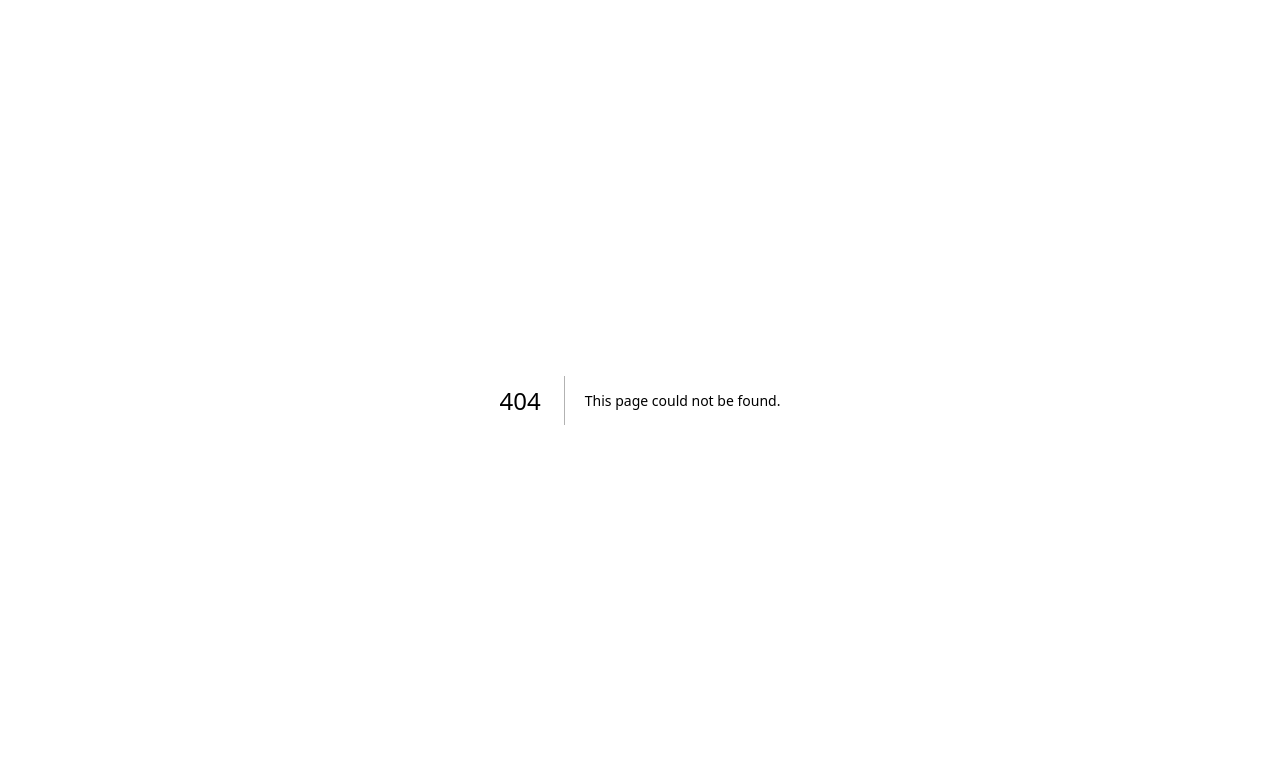
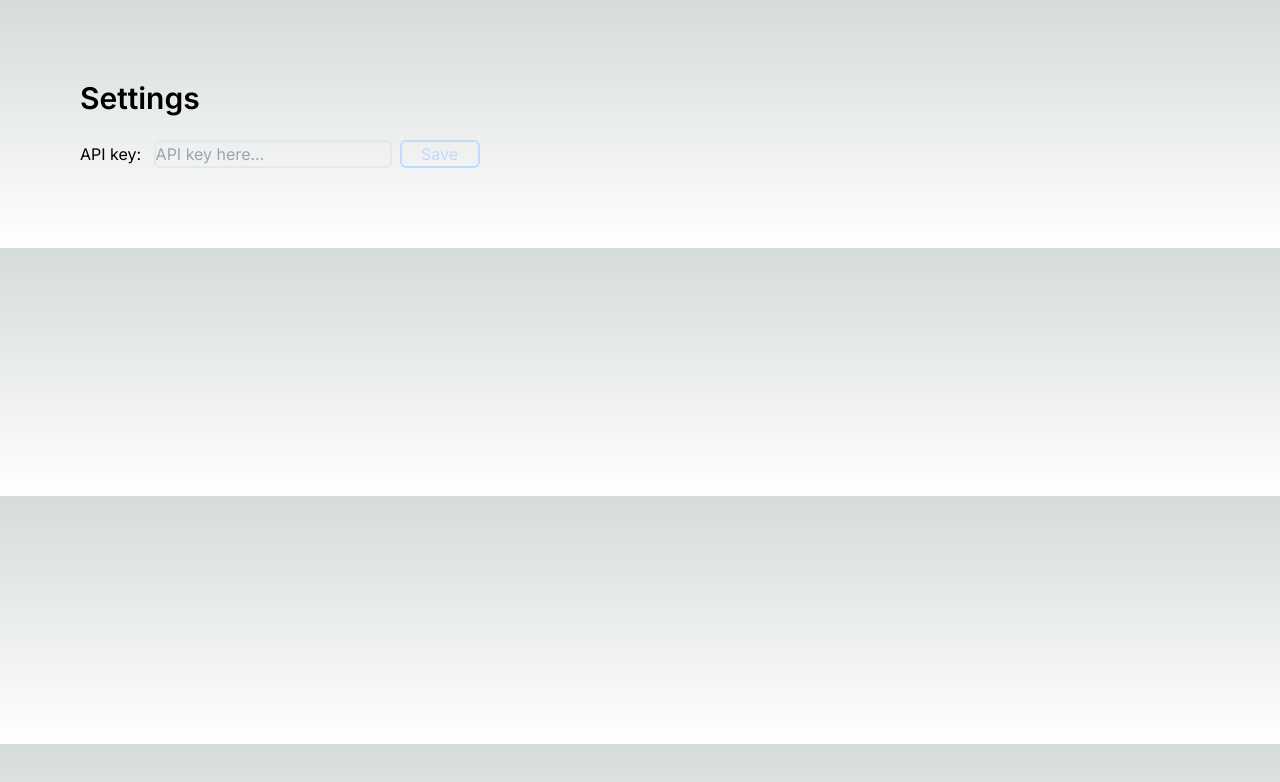
Before and after one commit to dcl10/chat-with-gpt, a Next.js app: page /settings in a window 1280 px wide. Before the commit this address had no page. Shown: the top 782 px of the page. Built offline with nearby package versions, Linux system fonts and the light colour scheme.

Commit message:
initial settings page

```diff
--- /dev/null
+++ b/src/app/settings/page.tsx
@@ -0,0 +1,12 @@
+export default function SettingsPage() {
+    return (
+        <div className="sm:p-5 lg:p-20 space-y-2 flex flex-col">
+            <h1 className="text-3xl font-semibold pb-4">Settings</h1>
+            <div className="inline space-x-2">
+                <label className="text-semibold" htmlFor="api-key">API key:&nbsp;</label>
+                <input type="text" placeholder="API key here..." className="bg-transparent border-2 dark:border-white rounded-md"/>
+                <button className="rounded-md text-blue-200 border-blue-200 border-2 min-w-20">Save</button>
+            </div>
+        </div>
+    )
+}
```
